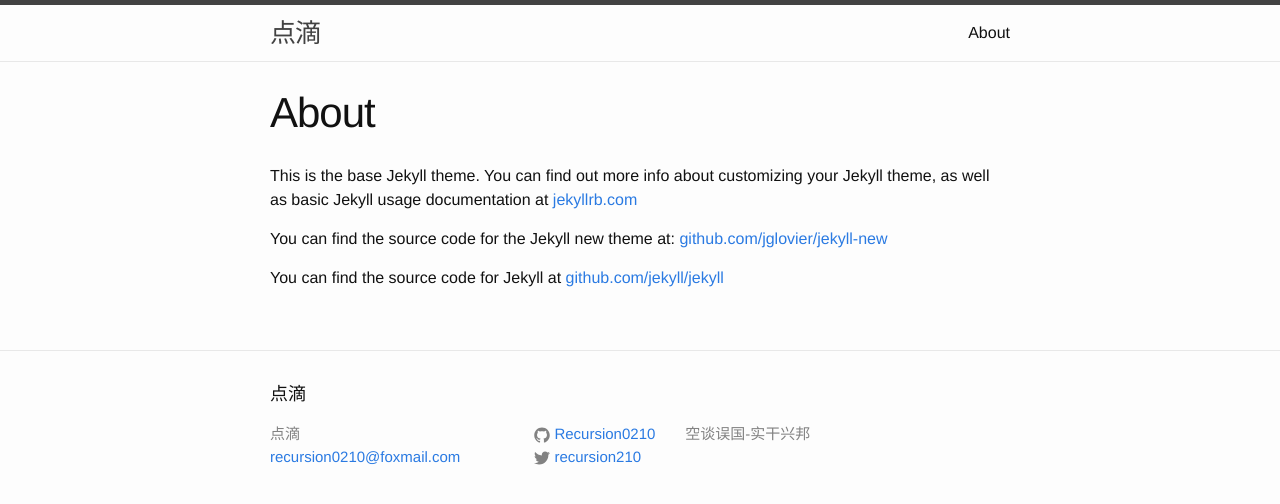
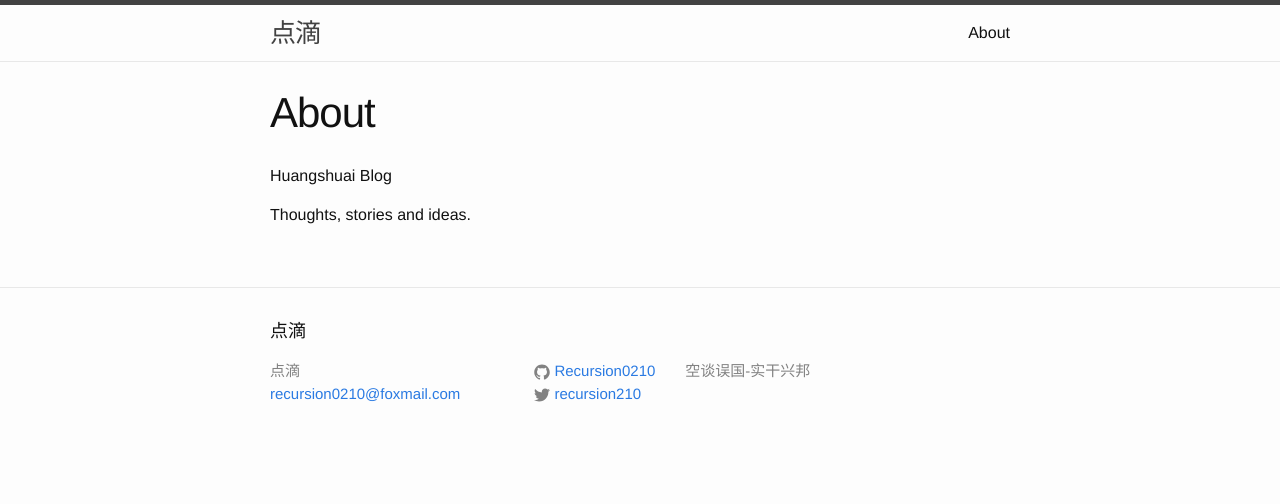
Before and after one commit to Recursion0210/Recursion0210.github.io, a Jekyll site: the page built from about.md, in a window 1280 px wide. Shown: the top 504 px of the page. Built offline with Jekyll 4.4.1, drawn with Linux system fonts in a browser that asks for light colours.

Commit message:
add first blog

```diff
--- a/about.md
+++ b/about.md
@@ -4,8 +4,6 @@ title: About
 permalink: /about/
 ---
 
-This is the base Jekyll theme. You can find out more info about customizing your Jekyll theme, as well as basic Jekyll usage documentation at [jekyllrb.com](http://jekyllrb.com/)
+Huangshuai Blog
 
-You can find the source code for the Jekyll new theme at: [github.com/jglovier/jekyll-new](https://github.com/jglovier/jekyll-new)
-
-You can find the source code for Jekyll at [github.com/jekyll/jekyll](https://github.com/jekyll/jekyll)
+Thoughts, stories and ideas.
```
Also changed, not shown: _posts/2015-10-19-welcome-to-jekyll.markdown (deleted, +0 -25 lines), _posts/2015-10-19-博文的开始.markdown (added, +28 -0 lines), 5 other files.
